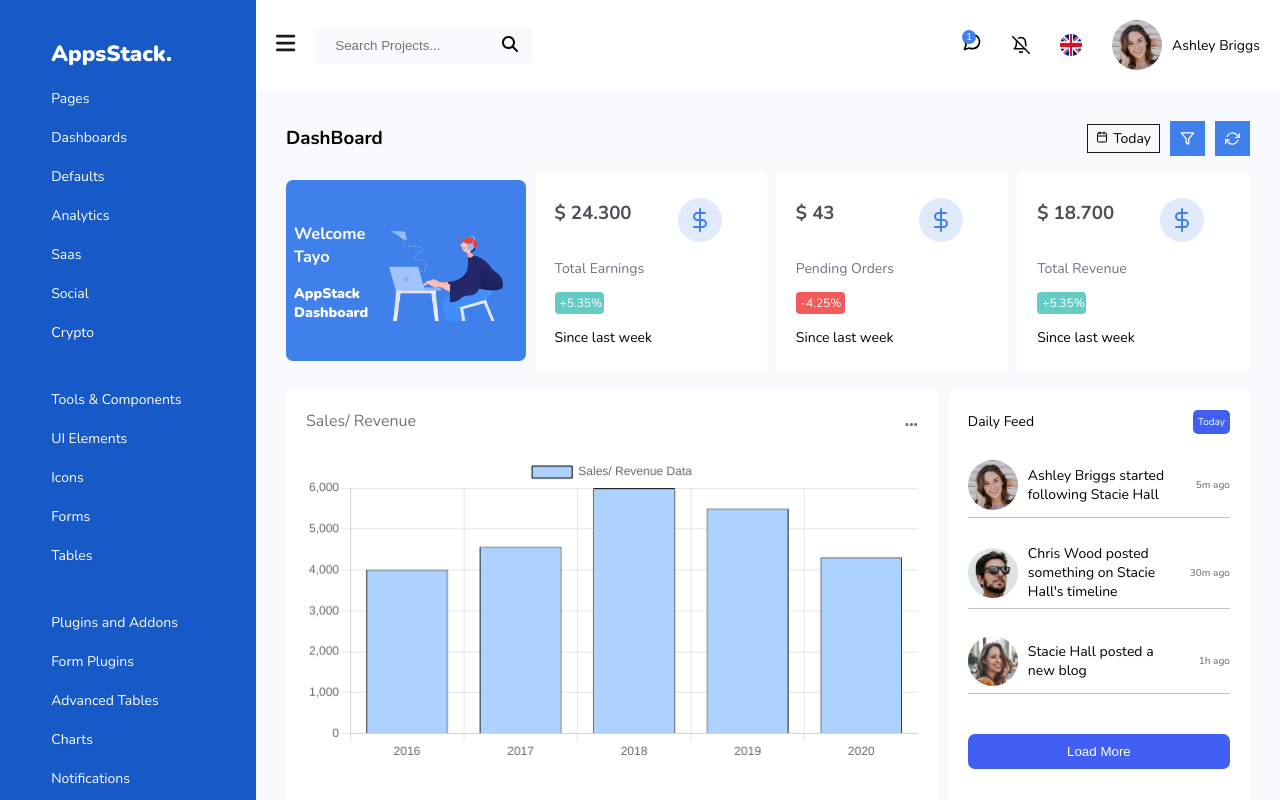
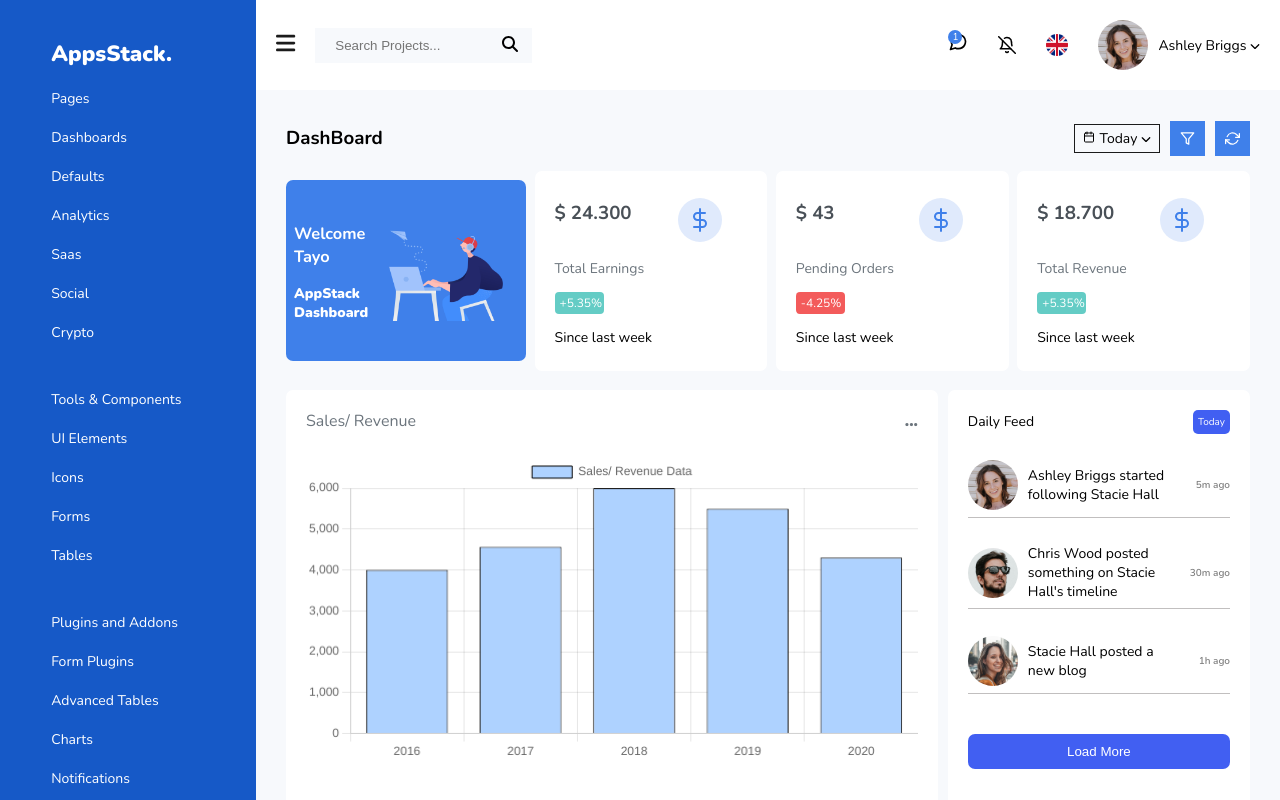
Before and after one commit to TEE2DWHY/admin-dashboard, a Next.js app: page / in a window 1280 px wide. Shown: the top 800 px of the page. Built offline with nearby package versions, Linux system fonts and the light colour scheme.

Commit message:
added arrow down icon

```diff
--- a/components/navbar.jsx
+++ b/components/navbar.jsx
@@ -1,7 +1,7 @@
 "use client";
 import { useEffect, useState } from "react";
 // styling
-import { Alarm, Chat, Search, Toggle } from "@/icons/icons";
+import { Alarm, ArrowDown, Chat, Search, Toggle } from "@/icons/icons";
 import "../styles/navbar.css";
 import CountryModal from "./modal/countryModal";
 const Navbar = ({ toggleSidebar }) => {
@@ -16,7 +16,7 @@ const Navbar = ({ toggleSidebar }) => {
     };
   }, [chatNumber]);
 
-  const [showCountryModal, setShowCountryModal] = useState(false);
+  const [showCountryModal, setShowCountryNodal] = useState(false);
 
   return (
     <div className="navbar">
@@ -43,15 +43,17 @@ const Navbar = ({ toggleSidebar }) => {
           className="country"
           src={"/images/uk.png"}
           alt="uk-symbol"
-          onMouseOver={() => setShowCountryModal(!showCountryModal)}
+          onMouseOver={() => setShowCountryNodal(!showCountryModal)}
         />
         {showCountryModal && (
           <CountryModal
-            hideCountryModal={() => setShowCountryModal(!showCountryModal)}
+            hideCountryModal={() => setShowCountryNodal(!showCountryModal)}
           />
         )}
         <img className="avatar" src={"/images/avatar-5.jpeg"} alt="avatar" />
-        <p>Ashley Briggs</p>
+        <p>
+          Ashley Briggs <ArrowDown />
+        </p>
       </div>
     </div>
   );
--- a/components/user.jsx
+++ b/components/user.jsx
@@ -8,7 +8,7 @@ import Sales from "./sales";
 import DailyFeed from "./dailyfeed";
 import Schedule from "./schedule";
 import LatestProjects from "./latestprojects";
-import { Calendar, Filter, Reload } from "@/icons/icons";
+import { ArrowDown, Calendar, Filter, Reload } from "@/icons/icons";
 const CardIntro = () => {
   return (
     <div className="welcome-message">
@@ -34,7 +34,7 @@ const User = () => {
           <div className="dashboard-col2">
             <h4 className="today">
               <Calendar />
-              Today
+              Today <ArrowDown />
             </h4>
             <Filter />
             <Reload />
--- a/icons/icons.jsx
+++ b/icons/icons.jsx
@@ -1,6 +1,10 @@
 // These icons are generated from font awesome(https://fontawesome.com)
 import { FontAwesomeIcon } from "@fortawesome/react-fontawesome";
-import { faBars, faMagnifyingGlass } from "@fortawesome/free-solid-svg-icons";
+import {
+  faBars,
+  faChevronDown,
+  faMagnifyingGlass,
+} from "@fortawesome/free-solid-svg-icons";
 
 export const Toggle = () => {
   return (
@@ -11,6 +15,17 @@ export const Toggle = () => {
         cursor: "pointer",
         fontSize: "22px",
         color: "#1b1b1b",
+      }}
+    />
+  );
+};
+
+export const ArrowDown = () => {
+  return (
+    <FontAwesomeIcon
+      icon={faChevronDown}
+      style={{
+        fontSize: "10px",
       }}
     />
   );
```
